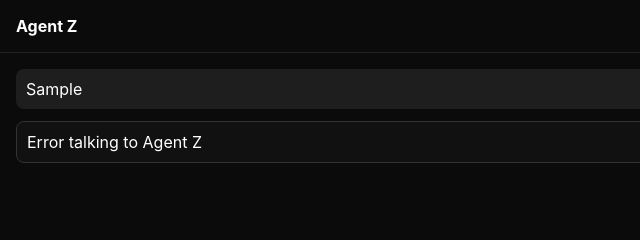
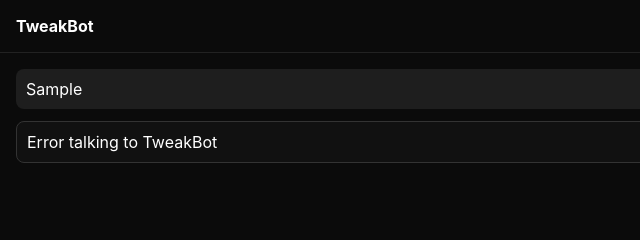
Before and after one commit to johnblick187-a11y/Fuckyou, a website: page public/index.html in a window 1280 px wide. Both pictures are taken after typing "Sample" into the empty fields and a click on the button "Send". Shown: the top 240 px of the page, 0-640 px from the left. Drawn offline with Linux system fonts and the light colour scheme; no server answers.

Commit message:
Update index.html

```diff
--- a/public/index.html
+++ b/public/index.html
@@ -3,7 +3,7 @@
 <head>
   <meta charset="UTF-8" />
   <meta name="viewport" content="width=device-width, initial-scale=1.0"/>
-  <title>Agent Z</title>
+  <title>TweakBot</title>
 
   <style>
     body {
@@ -74,7 +74,7 @@
 
 <body>
 
-<header>Agent Z</header>
+<header>TweakBot</header>
 
 <div id="chat"></div>
 
@@ -117,7 +117,7 @@
 
       chat.lastChild.innerText = data.reply || "No response";
     } catch (err) {
-      chat.lastChild.innerText = "Error talking to Agent Z";
+      chat.lastChild.innerText = "Error talking to TweakBot";
     }
   }
 </script>
```
